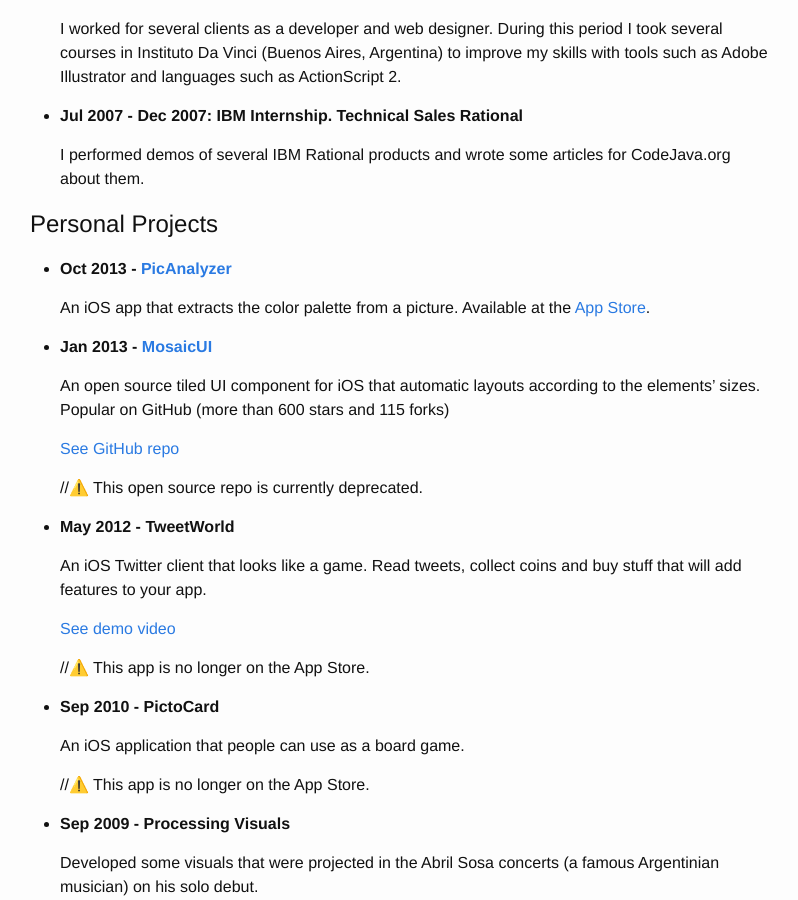
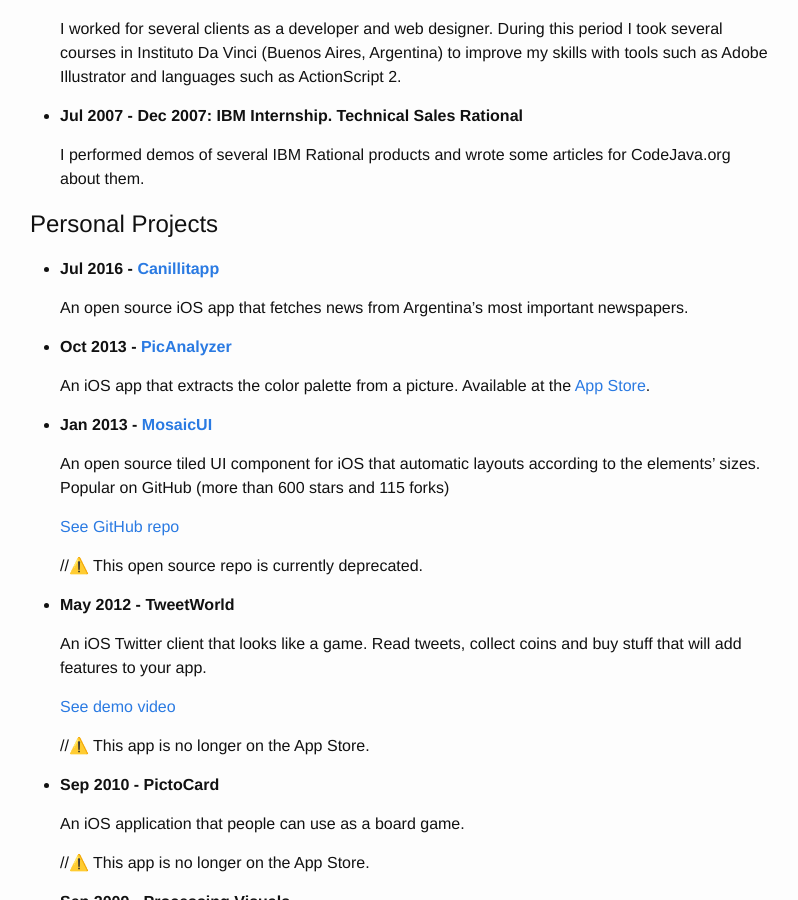
Before and after one commit to betzerra/betzerra.github.io, a Jekyll site: the page built from resume.md, in a window 1280 px wide and 900 px high, scrolled down 864 px. Shown: the whole window, without its empty margins (240-1038 px from the left). Built offline with Jekyll 4.4.1, drawn with Linux system fonts in a browser that asks for light colours.

Commit message:
updated website with Canillitapp links

```diff
--- a/resume.md
+++ b/resume.md
@@ -39,6 +39,10 @@
   I performed demos of several IBM Rational products and wrote some articles for CodeJava.org about them.
 
 # Personal Projects
+- __Jul 2016 - [Canillitapp](https://github.com/Canillitapp)__
+
+  An open source iOS app that fetches news from Argentina's most important newspapers.
+
 - __Oct 2013 - [PicAnalyzer](http://www.picanalyzer.com)__
 
   An iOS app that extracts the color palette from a picture. Available at the [App Store](https://itunes.apple.com/ar/app/picanalyzer/id721067923?l=en&mt=8).
```
Also changed, not shown: about.md (+3 -0 lines).
